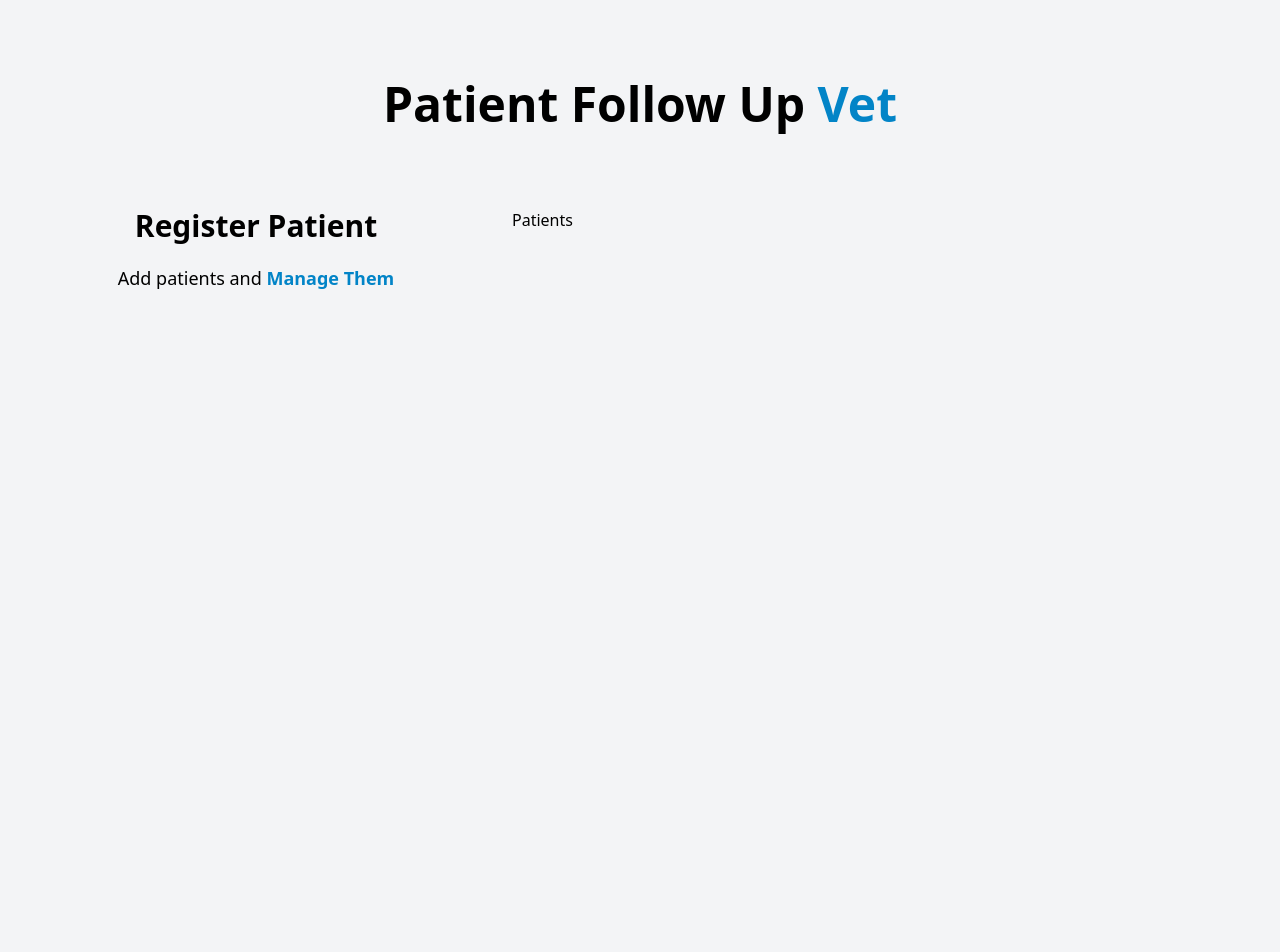
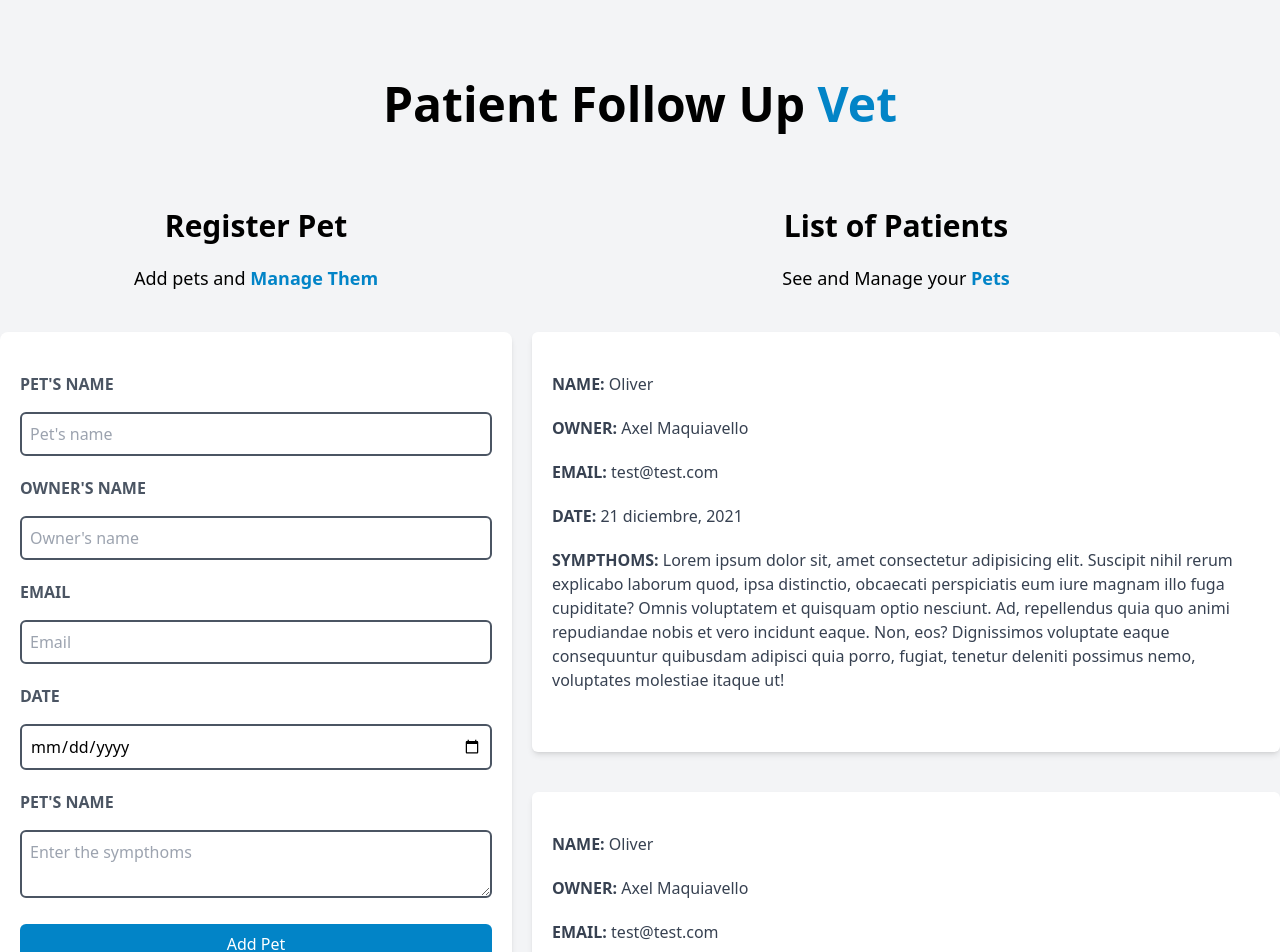
Before and after one commit to IsaiStormBlesed/appointment-react-app, a React (Vite) app: page / in a window 1280 px wide. Shown: the top 952 px of the page. Before the commit the page ends 880 px from the top, so only its background shows below. Built offline with nearby package versions, Linux system fonts and the light colour scheme.

Commit message:
Added final styles and components.

```diff
--- a/src/components/Form.jsx
+++ b/src/components/Form.jsx
@@ -1,13 +1,63 @@
 const Form = () => {
     return (
-        <div className="basis-1/2 lg:basis-2/5">
-            <h2 className="font-black text-center text-3xl">Register Patient</h2>
+        <div className="md:basis-1/2 lg:basis-2/5">
+            <h2 className="font-black text-center text-3xl">Register Pet</h2>
             <p className="text-center mt-5 text-lg">
-                Add patients and
+                Add pets and
                 <span className="text-sky-600 font-bold"> Manage Them</span>
             </p>
 
-            <form action=""></form>
+            <form action="" className="bg-white mt-10 rounded-lg py-10 px-5 shadow-md mb-10">
+                <div className="mb-5">
+                    <label htmlFor="pet's name" className="block uppercase text-gray-600 font-bold">Pet's name</label>
+                    <input
+                        type="text"
+                        id="pet's name"
+                        placeholder="Pet's name"
+                        className="border-2 w-full rounded-md border-gray-600 p-2 placeholder-gray-400 mt-4"
+                    />
+                </div>
+                <div className="mb-5">
+                    <label htmlFor="Owner's name" className="block uppercase text-gray-600 font-bold">Owner's name</label>
+                    <input
+                        type="text"
+                        id="Owner's name"
+                        placeholder="Owner's name"
+                        className="border-2 w-full rounded-md border-gray-600 p-2 placeholder-gray-400 mt-4"
+                    />
+                </div>
+                <div className="mb-5">
+                    <label htmlFor="Email" className="block uppercase text-gray-600 font-bold">Email</label>
+                    <input
+                        type="email"
+                        id="Email"
+                        placeholder="Email"
+                        className="border-2 w-full rounded-md border-gray-600 p-2 placeholder-gray-400 mt-4"
+                    />
+                </div>
+                <div className="mb-5">
+                    <label htmlFor="Date" className="block uppercase text-gray-600 font-bold">Date</label>
+                    <input
+                        type="date"
+                        id="Date"
+                        className="border-2 w-full rounded-md border-gray-600 p-2 placeholder-gray-400 mt-4"
+                    />
+                </div>
+                <div className="mb-5">
+                    <label htmlFor="sympthoms" className="block uppercase text-gray-600 font-bold">Pet's name</label>
+                    <textarea
+                        id="sympthoms"
+                        className="w-full border-2 border-gray-600 p-2  mt-4 placeholder-gray-400 rounded-md"
+                        placeholder="Enter the sympthoms"
+                    />
+                </div>
+
+                <input
+                    type="submit"
+                    value="Add Pet"
+                    className="bg-sky-600 w-full p-2 text-white rounded-md cursor-pointer hover:bg-sky-800 transition-colors"
+                />
+            </form>
         </div>
     )
 }
--- /dev/null
+++ b/src/components/Patient.jsx
@@ -0,0 +1,31 @@
+const Patient = () => {
+    return (
+        <div>
+            <div className="bg-white px-5 py-10 shadow-md rounded-md mt-10 ml-5">
+                <p className="font-bold text-gray-700 uppercase mb-5">
+                    Name:
+                    <span className="font-normal normal-case"> Oliver</span>
+                </p>
+                <p className="font-bold text-gray-700 uppercase mb-5">
+                    Owner:
+                    <span className="font-normal normal-case"> Axel Maquiavello</span>
+                </p>
+                <p className="font-bold text-gray-700 uppercase mb-5">
+                    Email:
+                    <span className="font-normal normal-case"> test@test.com</span>
+                </p>
+                <p className="font-bold text-gray-700 uppercase mb-5">
+                    Date:
+                    <span className="font-normal normal-case"> 21 diciembre, 2021</span>
+                </p>
+                <p className="font-bold text-gray-700 uppercase mb-5">
+                    Sympthoms:
+                    <span className="font-normal normal-case"> Lorem ipsum dolor sit, amet consectetur adipisicing elit. Suscipit nihil rerum explicabo laborum quod, ipsa distinctio, obcaecati perspiciatis eum iure magnam illo fuga cupiditate? Omnis voluptatem et quisquam optio nesciunt.
+                    Ad, repellendus quia quo animi repudiandae nobis et vero incidunt eaque. Non, eos? Dignissimos voluptate eaque consequuntur quibusdam adipisci quia porro, fugiat, tenetur deleniti possimus nemo, voluptates molestiae itaque ut!</span>
+                </p>
+            </div>
+        </div>
+    )
+}
+
+export default Patient
--- a/src/components/PatientList.jsx
+++ b/src/components/PatientList.jsx
@@ -1,7 +1,17 @@
+import Patient from "./Patient"
+
 const PatientList = () => {
     return (
-        <div className="md:basis-1/2 lg:basis-3/5">
-            Patients
+        <div className="md:basis-1/2 lg:basis-3/5 overflow-y-scroll md:h-screen">
+            <h2 className="font-black text-3xl text-center">List of Patients</h2>
+            <p className="text-center mt-5 text-lg">
+                See and Manage your
+                <span className="text-sky-600 font-bold"> Pets</span>
+            </p>
+
+            <Patient />
+            <Patient />
+            <Patient />
         </div>
     )
 }
```
